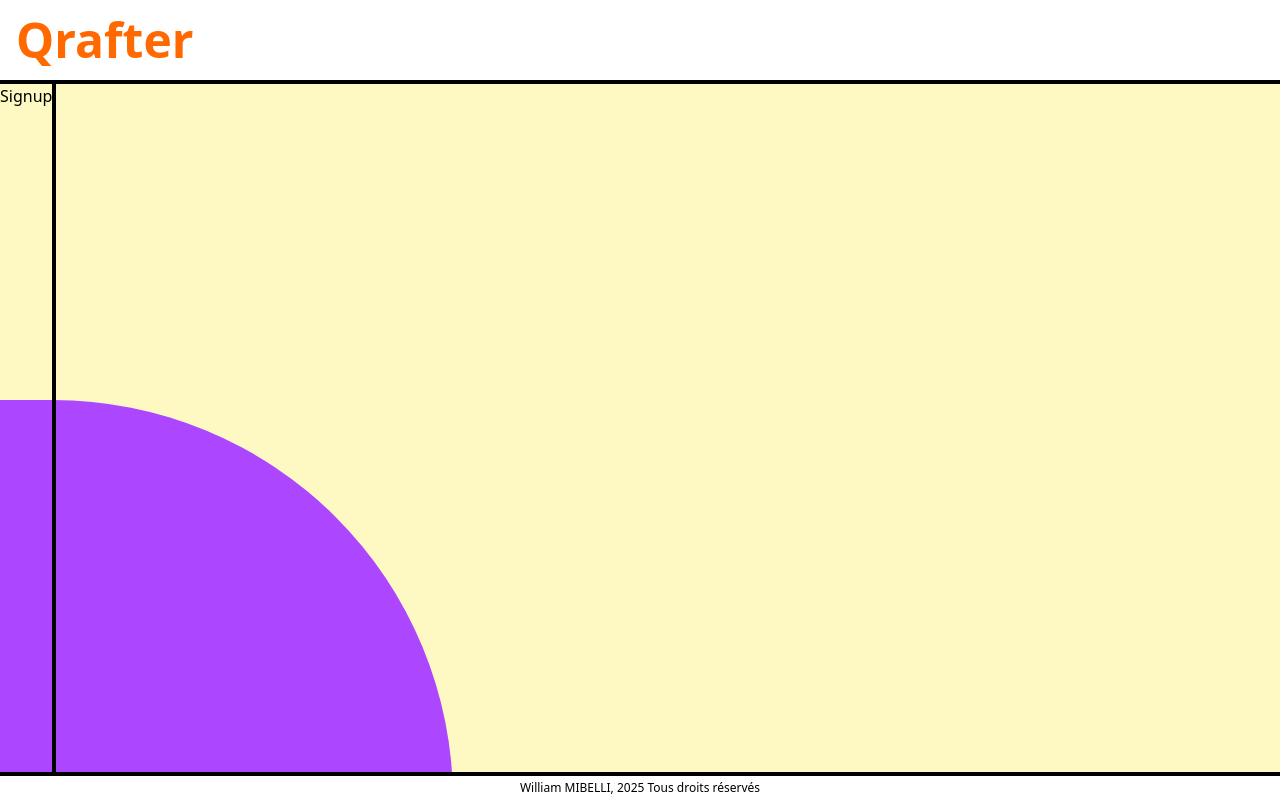
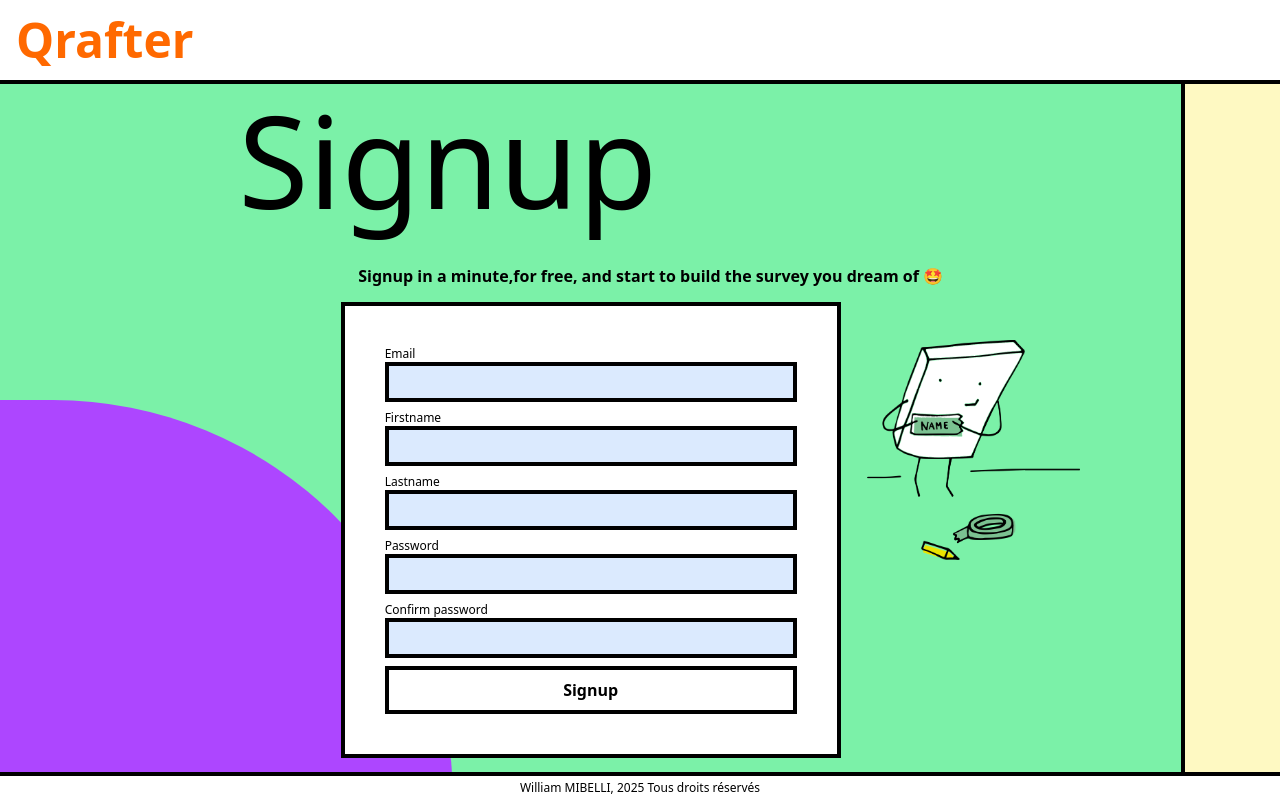
Before and after one commit to William-MIBELLI/survey-client, a React (Vite) app: page /signup in a window 1280 px wide. Built offline with nearby package versions, Linux system fonts and the light colour scheme.

Commit message:
create form component, starting signup page

```diff
--- a/src/App.css
+++ b/src/App.css
@@ -19,6 +19,10 @@
     #000 10px,         /* Couleur de la ligne (commence juste après le vide) */
     #000 14px          /* Fin de la ligne (10px à 11px = ligne de 1px d'épaisseur) */
   );
+}
+
+.titleShadow {
+  text-shadow: 7px 7px 0px black;
 }
 
 
--- /dev/null
+++ b/src/components/forms/Form.tsx
@@ -0,0 +1,18 @@
+import React, { type FC, type ReactNode } from "react";
+
+interface IProps extends React.FormHTMLAttributes<HTMLFormElement> {
+  children: ReactNode;
+}
+
+const Form: FC<IProps> = ({ children, ...props }) => {
+  return (
+    <form
+      onSubmit={props.onSubmit}
+      className="w-1/2 h-auto min-h-[400px] max-w-[500px] bg-white  border-black border-4 m-auto shadowDiv flex flex-col gap-2 p-10 z-10"
+    >
+      {children}
+    </form>
+  );
+};
+
+export default Form;
--- a/src/components/forms/LoginForm.tsx
+++ b/src/components/forms/LoginForm.tsx
@@ -10,6 +10,7 @@ import { zodResolver } from "@hookform/resolvers/zod";
 import { useAuthContext } from "../../contexts/auth.context";
 import type { SigninMutation } from "../../gql/generated";
 import { ME } from "../../lib/queries/auth.query";
+import Form from "./Form";
 
 const LoginForm = () => {
   const [signin, { data, loading, error }] = useMutation<
@@ -56,10 +57,7 @@ const LoginForm = () => {
   };
 
   return (
-    <form
-      onSubmit={handleSubmit(onSubmit)}
-      className="w-1/2 h-1/2 max-w-[500px] bg-white  border-black border-4 m-auto shadowDiv flex flex-col gap-2 p-10 z-10"
-    >
+    <Form onSubmit={handleSubmit(onSubmit)}>
       <Input
         placeholder="example@mail.com"
         label="Email"
@@ -89,7 +87,7 @@ const LoginForm = () => {
         </Link>
       </div>
       {error && <p className="errorInputMessage">{error.message}</p>}
-    </form>
+    </Form>
   );
 };
 
--- /dev/null
+++ b/src/components/forms/SignupForm.tsx
@@ -0,0 +1,29 @@
+import React from 'react'
+import Form from './Form'
+import Input from '../ui/Input'
+import Button from '../ui/Button'
+
+const SignupForm = () => {
+  return (
+    <Form>
+      <Input label='Email'/>
+      <Input label='Firstname'/>
+      <Input label='Lastname'/>
+      <Input label='Password'/>
+      <Input label='Confirm password' />
+      <Button text='Signup'/>
+    </Form>
+  )
+}
+
+export default SignupForm
+
+
+
+//PART 1 => EMAIL
+
+//PART 2 => NOM PRENOM
+
+//PART 3 => PASSWORD
+
+//PART 4 => PHOTO
--- a/src/layouts/auth/AuthLayout.tsx
+++ b/src/layouts/auth/AuthLayout.tsx
@@ -1,14 +1,16 @@
 import React from "react";
-import { Outlet } from "react-router";
+import { Link, Outlet } from "react-router";
 import Side from "../../components/skin/Side";
 import Footer from "../home/Footer";
 
 const AuthLayout = () => {
   return (
     <div className="flex flex-col h-screen justify-between relative">
-      <p className="self-start p-4 text-5xl font-bold text-orange-500 border-b-4 border-black w-full titleFont">
-        Qrafter
-      </p>
+      <div  className="self-start p-4 text-5xl font-bold  border-b-4 border-black w-full titleFont">
+        <Link to="/" className="text-orange-500 hover:text-orange-400">
+          Qrafter
+        </Link>
+      </div>
       <div className="bg-yellow-100 flex w-full h-full">
         <Outlet />
         <Side />
--- a/src/routes/Signup.tsx
+++ b/src/routes/Signup.tsx
@@ -1,8 +1,17 @@
 import React from 'react'
+import SignupForm from '../components/forms/SignupForm'
 
 const Signup = () => {
   return (
-    <div>Signup</div>
+    <div className='flex flex-col w-full h-full bg-green-300 items-center justify-center'>
+      <div className="flex flex-col gap-7">
+        <h1 className='titleFont text-9xl my-3'>Signup</h1>
+        <p className='font-semibold ml-30'>Signup in a minute,for free, and start to build the survey you dream of 🤩</p>
+      </div>
+      <SignupForm/>
+      <img className="w-1/6 absolute bottom-60 right-50 z-10" src="src/assets/login.png"></img>
+
+    </div>
   )
 }
 
```
